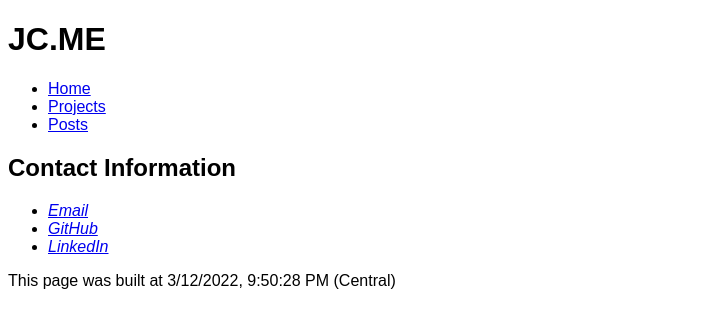
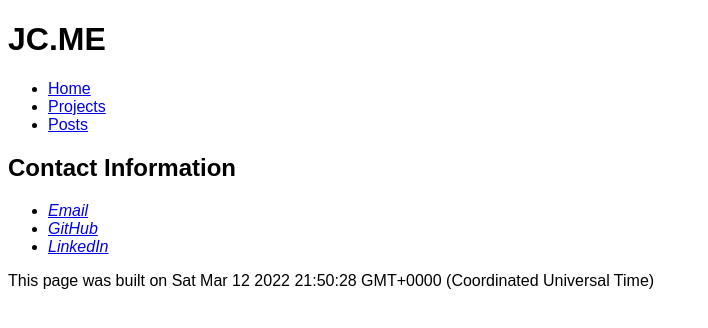
Before and after one commit to BluuArc/bluuarc.github.io, an Astro site: page / in a window 1280 px wide. Shown: the whole page, without its empty margins (0-708 px from the left). Built offline with nearby package versions, Linux system fonts and the light colour scheme; Astro itself is replaced by a stand-in of ours.

Commit message:
Add tdd command, update AppShell to use date.toString for time display

```diff
--- a/package.json
+++ b/package.json
@@ -4,7 +4,8 @@
   "description": "Personal website",
   "main": "index.js",
   "scripts": {
-    "test": "jest",
+    "test": "jest src",
+    "tdd": "npm run test -- --watch",
     "dev": "astro dev",
     "build": "astro build",
     "preview": "astro preview"
--- a/src/layouts/AppShell.astro
+++ b/src/layouts/AppShell.astro
@@ -1,5 +1,5 @@
 ---
-const buildTime = `${(new Date()).toLocaleString()} (Central)`;
+const buildTime = (new Date()).toString();
 ---
 
 <html lang="en">
@@ -33,7 +33,7 @@ const buildTime = `${(new Date()).toLocaleString()} (Central)`;
 					</ul>
 				</address>
 			</section>
-			<p>This page was built at {buildTime}</p>
+			<p>This page was built on {buildTime}</p>
 		</footer>
 	</body>
 </html>
```
